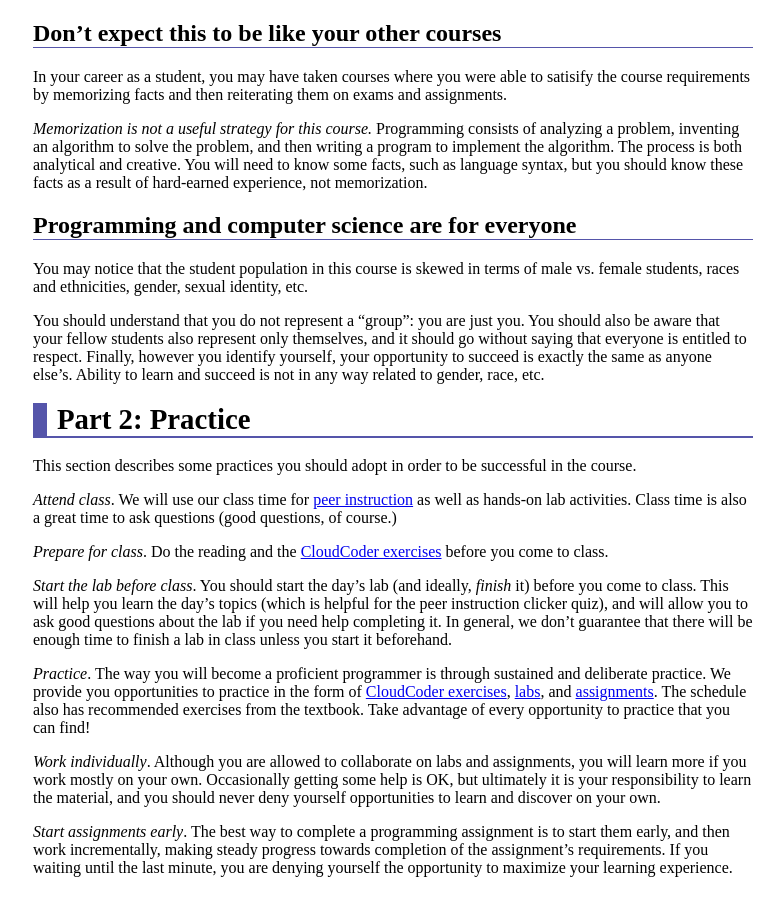
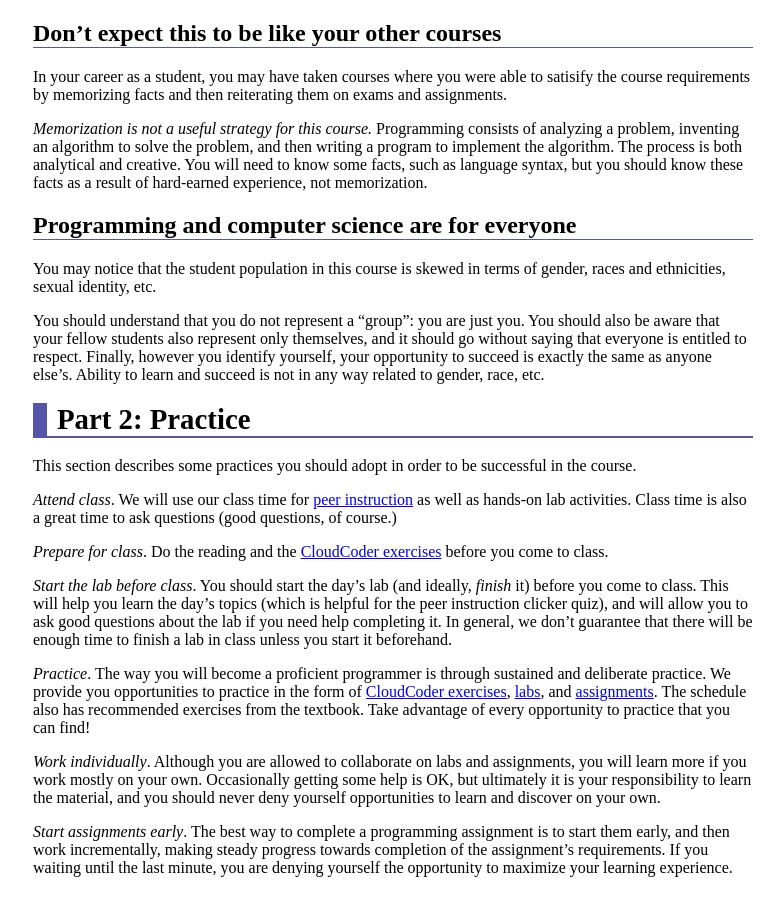
Before and after one commit to ycpcs/cs101-spring2015, a Jekyll site: the page built from success.md, in a window 1280 px wide and 900 px high, scrolled down 1795 px. Shown: the whole window, without its empty margins (247-1030 px from the left). Built offline with Jekyll 4.4.1, drawn with Linux system fonts in a browser that asks for light colours; Markdown is read by kramdown in place of the engine named in the settings.

Commit message:
removed a redundancy

```diff
--- a/success.md
+++ b/success.md
@@ -73,7 +73,7 @@ In your career as a student, you may have taken courses where you were able to s
 
 ## Programming and computer science are for everyone
 
-You may notice that the student population in this course is skewed in terms of male vs. female students, races and ethnicities, gender, sexual identity, etc.
+You may notice that the student population in this course is skewed in terms of gender, races and ethnicities, sexual identity, etc.
 
 You should understand that you do not represent a "group": you are just you.  You should also be aware that your fellow students also represent only themselves, and it should go without saying that everyone is entitled to respect.  Finally, however you identify yourself, your opportunity to succeed is exactly the same as anyone else's.  Ability to learn and succeed is not in any way related to gender, race, etc.
 
```
